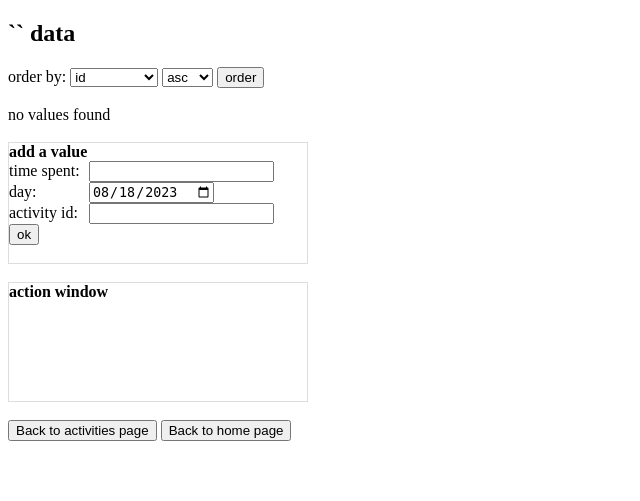
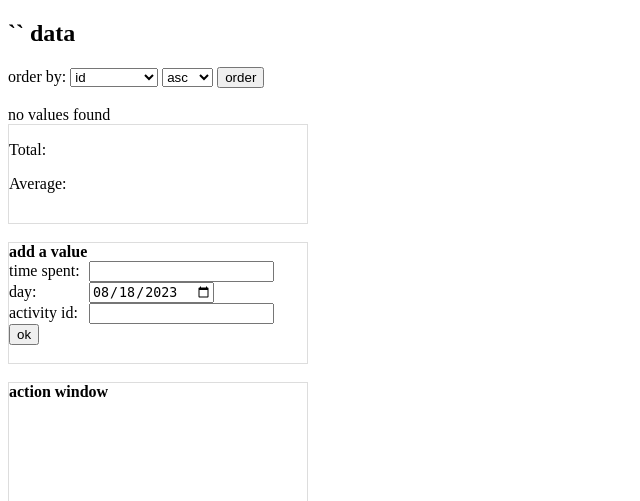
Before and after one commit to GustavoSouza123/activity-tracker, a PHP site: page /activity_data.php in a window 1280 px wide. Shown: the top 501 px of the page, without its empty margins (0-640 px from the left). Run offline with PHP 8.4, Linux system fonts and the light colour scheme.

Commit message:
feat: total and average of the time spent (not finished)

```diff
--- a/activity_data.php
+++ b/activity_data.php
@@ -95,6 +95,10 @@
         } catch(PDOException $e) {
             echo $e->getMessage();
         }
+
+        // print the total time spent
+        // ** I STOPPED HERE **
+        // print the average of the time spent
     ?>
 
     <?php
@@ -156,6 +160,11 @@
         }
     ?>
 
+    <div class="stats">
+        <p class="total">Total: <span></span></p>
+        <p class="avg">Average: <span></span></p>
+    </div>
+
     <br>
     <form class="add-activity" action="" method="post">
         <b>add a value</b><br>
--- a/css/style.css
+++ b/css/style.css
@@ -54,6 +54,14 @@ input.action {
     margin: 0;
 }
 
+/* stats (activity_data) */
+
+.stats {
+    width: 300px;
+    min-height: 100px;
+    border: 1px solid #ddd;
+}
+
 /* activities and activity_data */
 
 form.add-activity {
```
